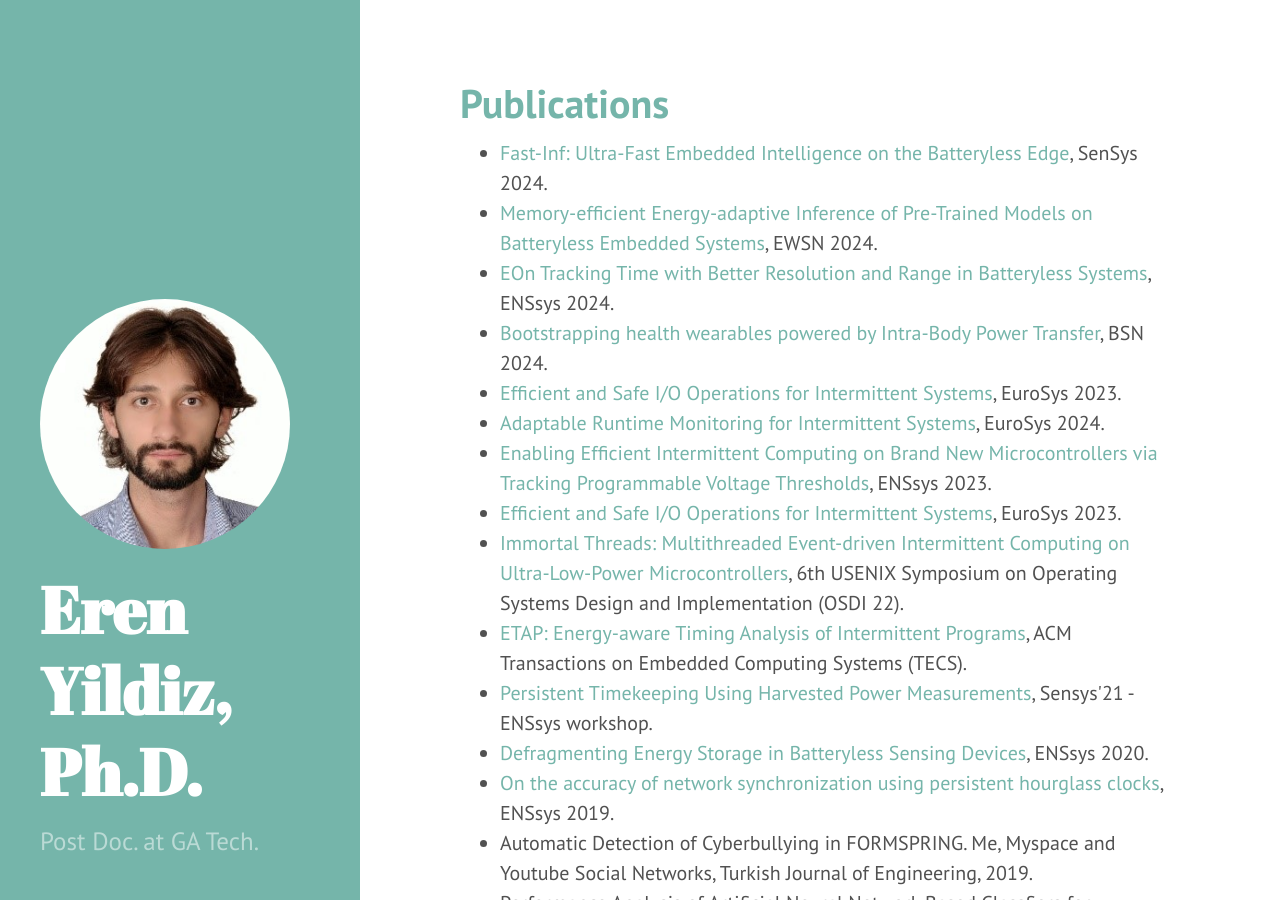
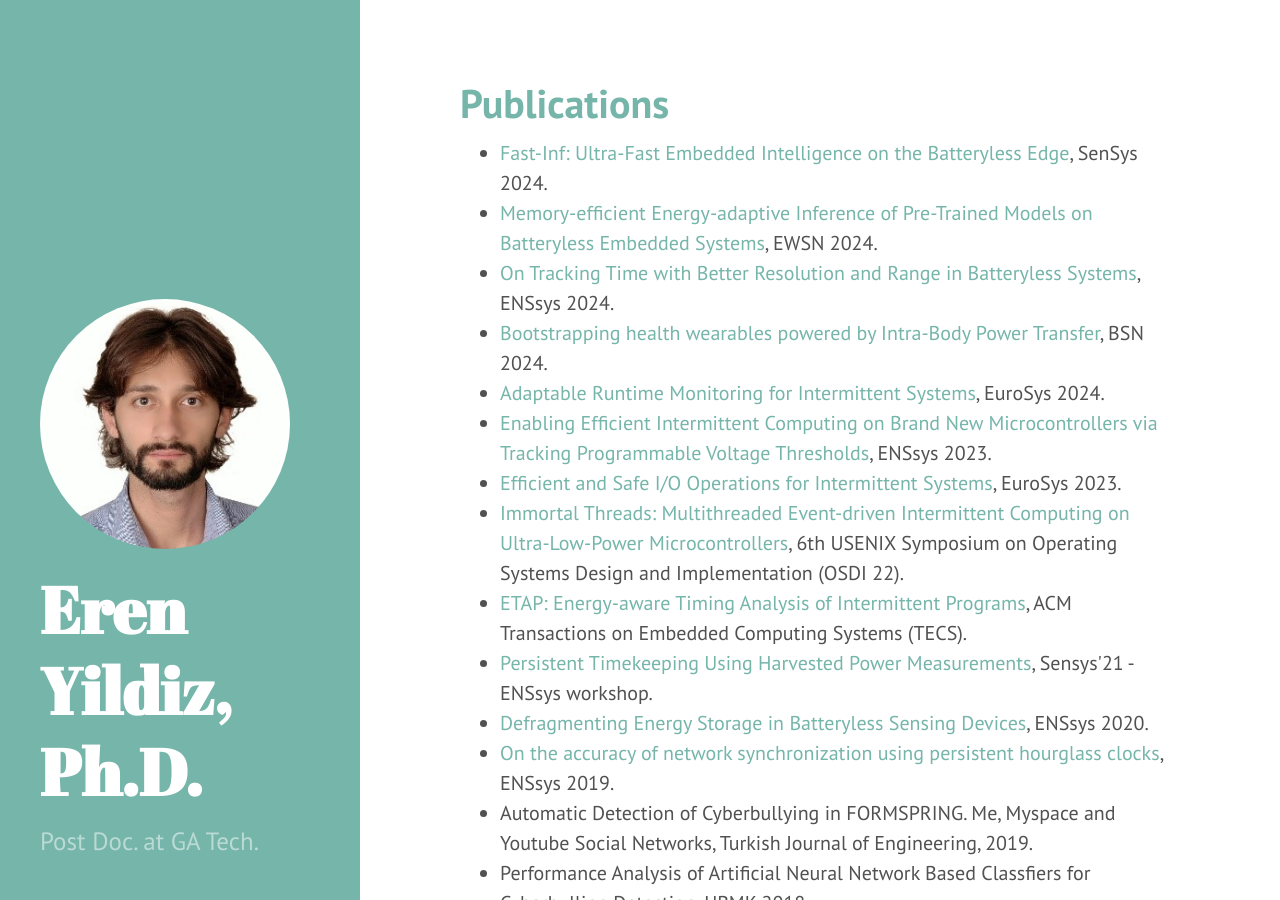
Before and after one commit to erenyildiz33/erenyildiz33.github.io, a Jekyll site: the page built from index.html, in a window 1280 px wide and 900 px high, scrolled down 723 px. Built offline with Jekyll 4.4.1, drawn with Linux system fonts in a browser that asks for light colours; the list of posts is cut into pages by our own code.

Commit message:
first commit

```diff
--- a/_posts/2012-02-07-example-content.md
+++ b/_posts/2012-02-07-example-content.md
@@ -12,9 +12,8 @@
 <ul>
   <li><a href="https://sensys.acm.org/2024/">Fast-Inf: Ultra-Fast Embedded Intelligence on the Batteryless Edge</a>, SenSys 2024. </li>
   <li><a href="https://ewsn24.tii.ae/">Memory-efficient Energy-adaptive Inference of Pre-Trained Models on Batteryless Embedded Systems</a>, EWSN 2024. </li>
-  <li><a href="https://www.enssys.org/2024/">EOn Tracking Time with Better Resolution and Range in Batteryless Systems</a>,  ENSsys 2024. </li>
+  <li><a href="https://www.enssys.org/2024/">On Tracking Time with Better Resolution and Range in Batteryless Systems</a>,  ENSsys 2024. </li>
   <li><a href="https://bsn.embs.org/2024">Bootstrapping health wearables powered by Intra-Body Power Transfer</a>, BSN 2024. </li>
-  <li><a href="https://dl.acm.org/doi/abs/10.1145/3627703.3650070">Efficient and Safe I/O Operations for Intermittent Systems</a>, EuroSys 2023. </li>
   <li><a href="https://2023.eurosys.org/accepted-papers.html">Adaptable Runtime Monitoring for Intermittent Systems</a>, EuroSys 2024. </li>
   <li><a href="https://dl.acm.org/doi/abs/10.1145/3628353.3628547">Enabling Efficient Intermittent Computing on Brand New Microcontrollers via Tracking Programmable Voltage Thresholds</a>,  ENSsys 2023. </li>
   <li><a href="https://2023.eurosys.org/accepted-papers.html">Efficient and Safe I/O Operations for Intermittent Systems</a>, EuroSys 2023. </li>
```
